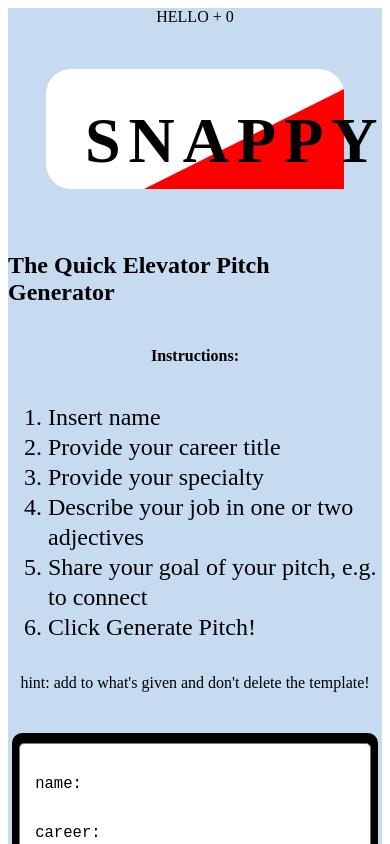
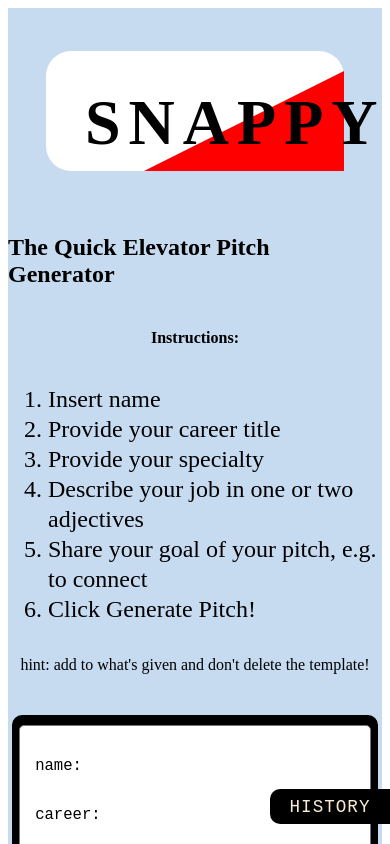
Before and after one commit to glitjch/snappy-client, a React (Create React App) app: page / in a window 390 px wide. Shown: the top 844 px of the page. Built offline with nearby package versions, Linux system fonts and the light colour scheme; a web font is replaced by a local one.

Commit message:
Update style for responsive

```diff
--- a/src/App.js
+++ b/src/App.js
@@ -69,7 +69,6 @@ function App() {
   // VIEW
   return (
     <main className={styles.main}>
-        {"HELLO + " + history.length}
         <Instructions />
         <form className={styles.form} onSubmit={handleSubmit}>
           <textarea
--- a/src/History.module.css
+++ b/src/History.module.css
@@ -51,3 +51,60 @@
 
   transition: 0.3s;
 }
+
+@media only screen and (max-width: 428px) {
+  .main {
+    position: fixed;
+    right: 0;
+    bottom: 20px;
+    padding: 10px;
+
+    width: 100px;
+    height: 15px;
+
+    background-color: black;
+    border-top-left-radius: 10px;
+    border-bottom-left-radius: 10px;
+
+    font-family: 'Courier New', Courier, monospace;
+    font-size: 1.1rem;
+    font-weight: 500;
+    letter-spacing: 1px;
+    text-transform: uppercase;
+
+    color: antiquewhite;
+
+    transition: 0.5s;
+    z-index: 3;
+  }
+
+  .main:hover {
+    background-color: red;
+    color: white;
+    transition: 0.4s;
+  }
+
+  .focused {
+    position: absolute;
+    z-index: 3;
+    right: 1%;
+    bottom: 2%;
+    padding: 25px;
+
+    font-family: 'Courier New', Courier, monospace;
+
+
+    width: 345px;
+    height: 1000px;
+
+    background-color: whitesmoke;
+    border-radius: 3px;
+    overflow-x: hidden;
+    overflow-y: scroll;
+    border-style: solid;
+    border-color: black;
+    border-width: 5px;
+
+    transition: 0.2s;
+  }
+}
```
